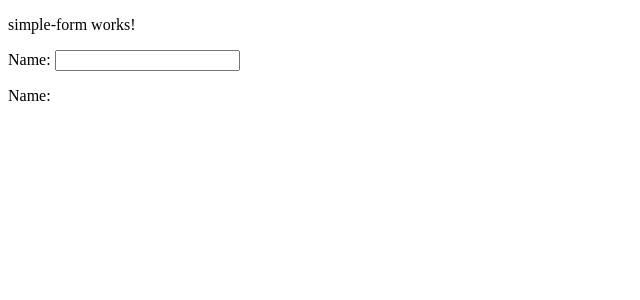
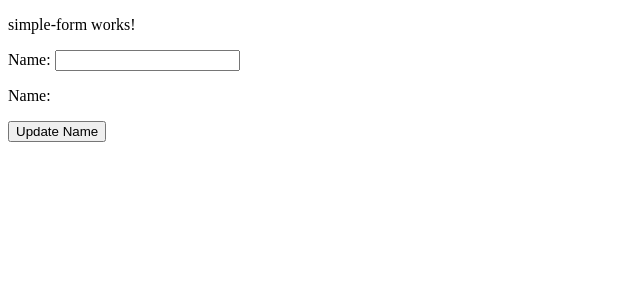
Before and after one commit to ogryzek/git-practice, an Angular app: page / in a window 1280 px wide. Shown: the top 300 px of the page, without its empty margins (0-640 px from the left). Built offline with nearby package versions, Linux system fonts and the light colour scheme.

Commit message:
feat: update name button

```diff
--- a/src/app/components/reactive/simple-form/simple-form.component.html
+++ b/src/app/components/reactive/simple-form/simple-form.component.html
@@ -3,3 +3,7 @@
 <input id="name" type="text" [formControl]="name">
 
 <p>Name: {{name.value}}</p>
+
+<button type="button" (click)="updateName()">
+  Update Name
+</button>
--- a/src/app/components/reactive/simple-form/simple-form.component.ts
+++ b/src/app/components/reactive/simple-form/simple-form.component.ts
@@ -10,4 +10,5 @@ import { FormControl, ReactiveFormsModule } from '@angular/forms'
 })
 export class SimpleFormComponent {
   name = new FormControl('')
+  updateName() { this.name.setValue('Mikel'); }
 }
```
